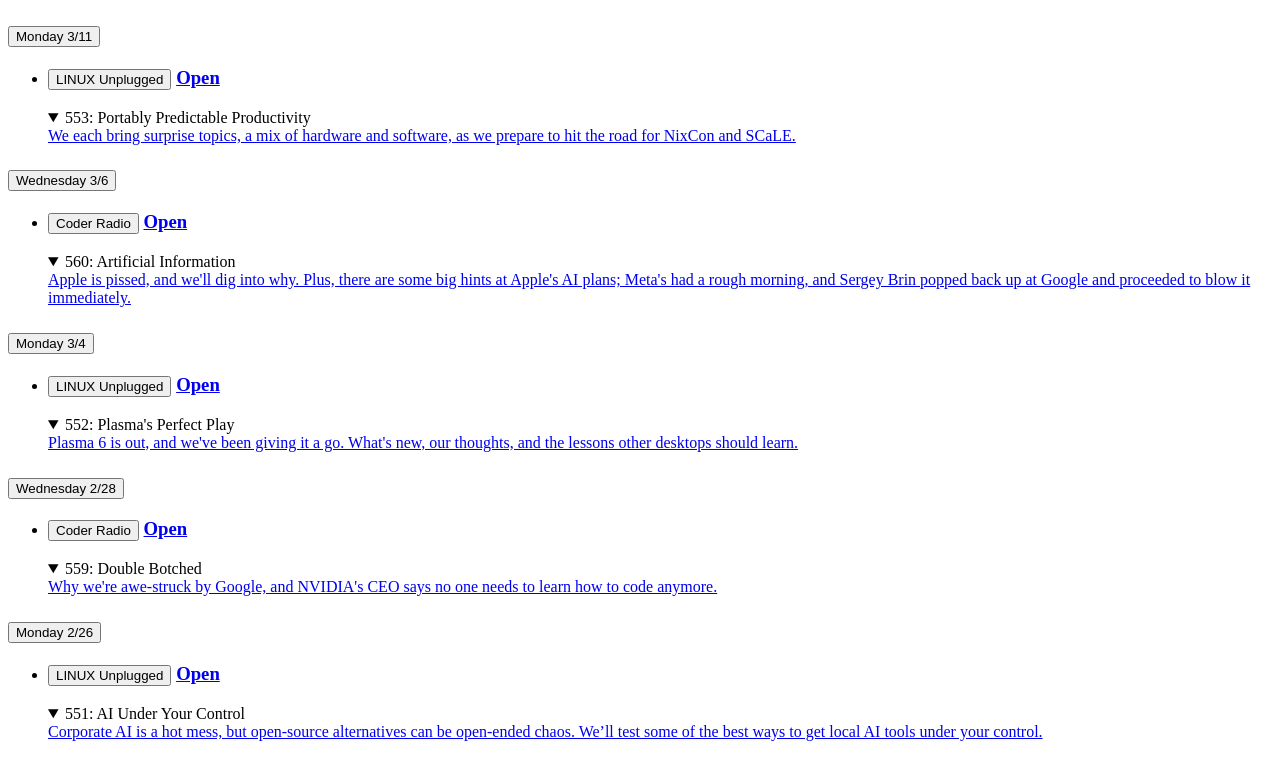
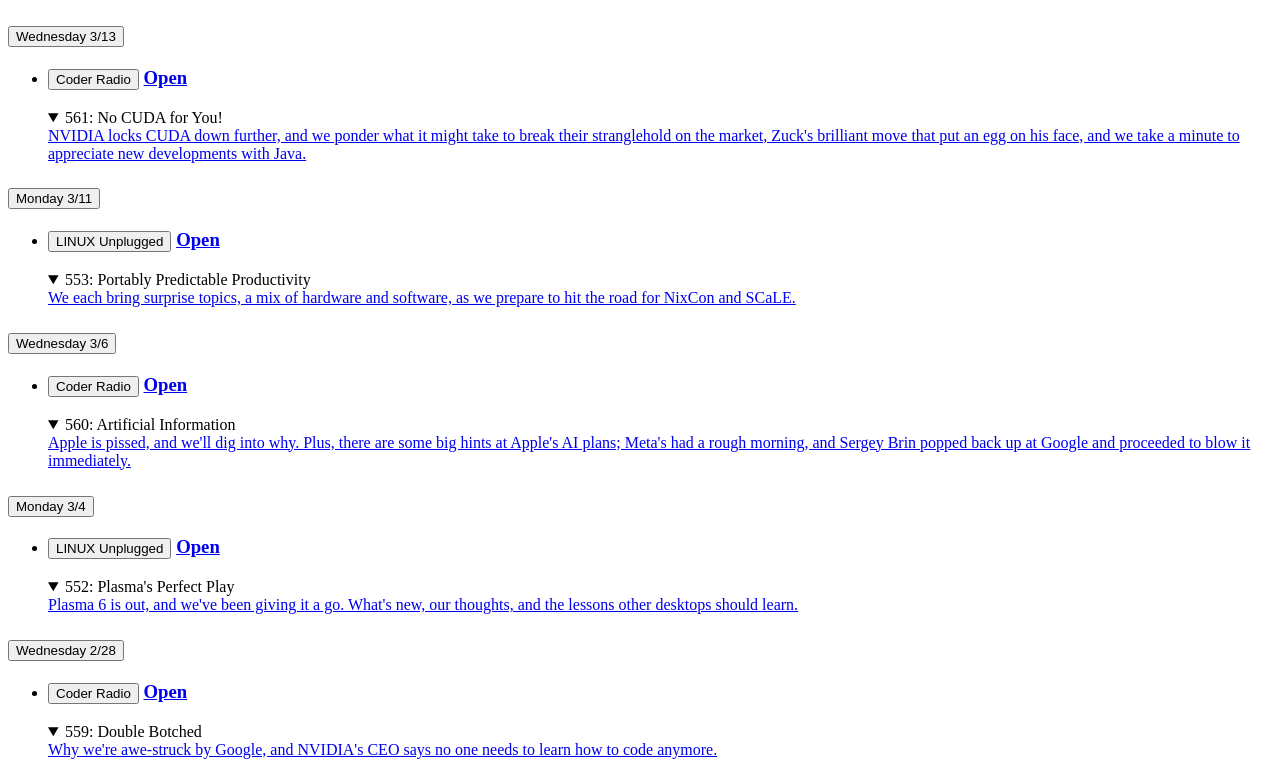
Before and after one commit to marshalmiller/podcasts, a plain HTML site: page index.html in a window 1280 px wide. Shown: the top 764 px of the page. Drawn offline with Linux system fonts and the light colour scheme.

Commit message:
deploy: b630cd330da5b4f3824a3dc696a1535f8ef06daa

```diff
--- a/index.html
+++ b/index.html
@@ -15,6 +15,51 @@
 
   <body>
     <!-- %after-body-begin.html% -->
+      <section class="daily-content js-toggle-accordions-scope">
+        <h2 class="daily-heading">
+          <button
+            class="daily-heading-toggle"
+            data-action="toggle-accordions"
+            title="Click to toggle the day, Ctrl + click to toggle all."
+          >
+            <time class="daily-heading-toggle__weekday js-offset-weekday" data-offset-date=2024-03-13 datetime="2024-03-13T10:00:00.000Z">2024-03-13</time>
+            <time class="daily-heading-toggle__date js-offset-date" data-offset-date=2024-03-13 datetime="2024-03-13T10:00:00.000Z"></time>
+          </button>
+        </h2>
+        <ul class="sources card">
+            <li class="card__section">
+              <section class="js-toggle-accordions-scope">
+                <h3 class="source-heading">
+                  <button
+                    class="source-heading__name"
+                    data-action="toggle-accordions"
+                    title="Click to toggle the source, Ctrl + click to toggle all."
+                  >Coder Radio</button>
+                  <a class="source-heading__link" href="https://coder.show">Open</a>
+                </h3>
+                <section class="articles-per-source">
+                    <article>
+                      <details
+                        class="article-expander"
+                        data-action="toggle-native-accordion"
+                        data-accordion-key="8391a6df-81e5-465f-abdd-0a0d21990599"
+                        open
+                      >
+                        <summary class="article-expander__title">561: No CUDA for You!</summary>
+                        <a class="article-summary-link article-summary-box-outer" href="https://coder.show/561">
+                          <div class="article-summary-box-inner media-object">
+                            <span class="media-object__text">
+                              <span>NVIDIA locks CUDA down further, and we ponder what it might take to break their stranglehold on the market, Zuck&#x27;s brilliant move that put an egg on his face, and we take a minute to appreciate new developments with Java.</span>
+                            </span>
+                          </div>
+                        </a>
+                      </details>
+                    </article>
+                </section>
+              </section>
+            </li>
+        </ul>
+      </section>
       <section class="daily-content js-toggle-accordions-scope">
         <h2 class="daily-heading">
           <button
@@ -377,8 +422,8 @@
       </section>
 
     <footer>
-      <a class="footer-link" href="https://github.com/marshalmiller/podcasts/actions/runs/8257247901">
-        <time id="build-timestamp" datetime="2024-03-13T00:02:38.705Z">2024-03-13T00:02:38.705Z</time>
+      <a class="footer-link" href="https://github.com/marshalmiller/podcasts/actions/runs/8273249620">
+        <time id="build-timestamp" datetime="2024-03-14T00:02:34.085Z">2024-03-14T00:02:34.085Z</time>
       </a>
       <a class="footer-link" href="https://github.com/osmoscraft/osmosfeed">osmosfeed 1.15.1</a>
     </footer>
```
Also changed, not shown: cache.json (+18 -0 lines), 1 other file.
